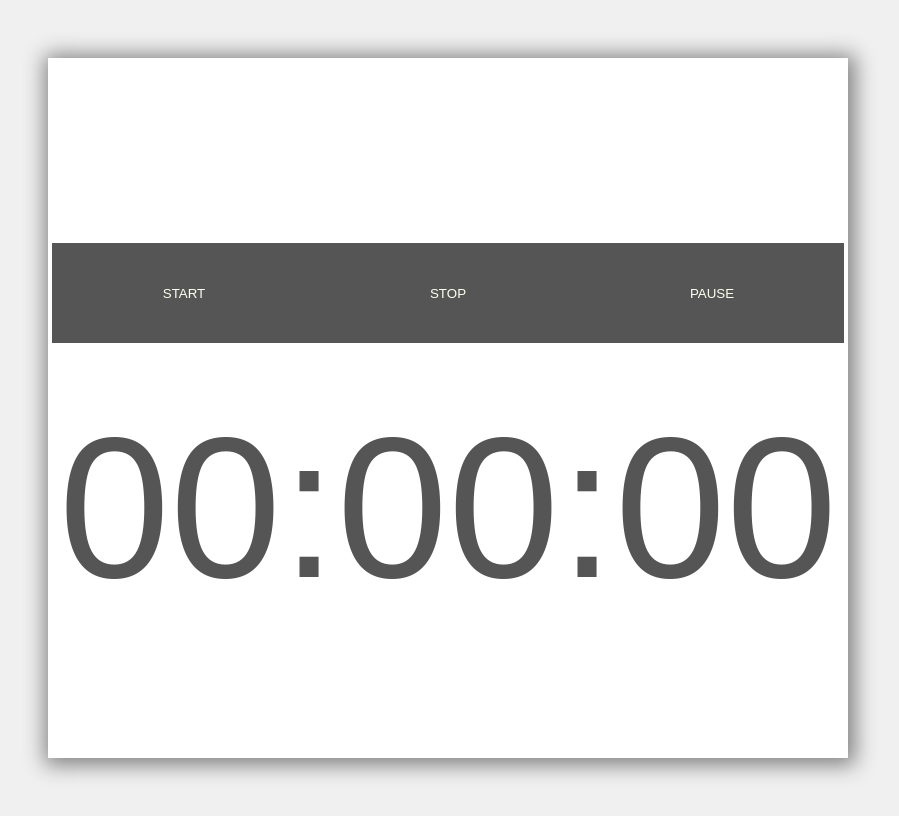
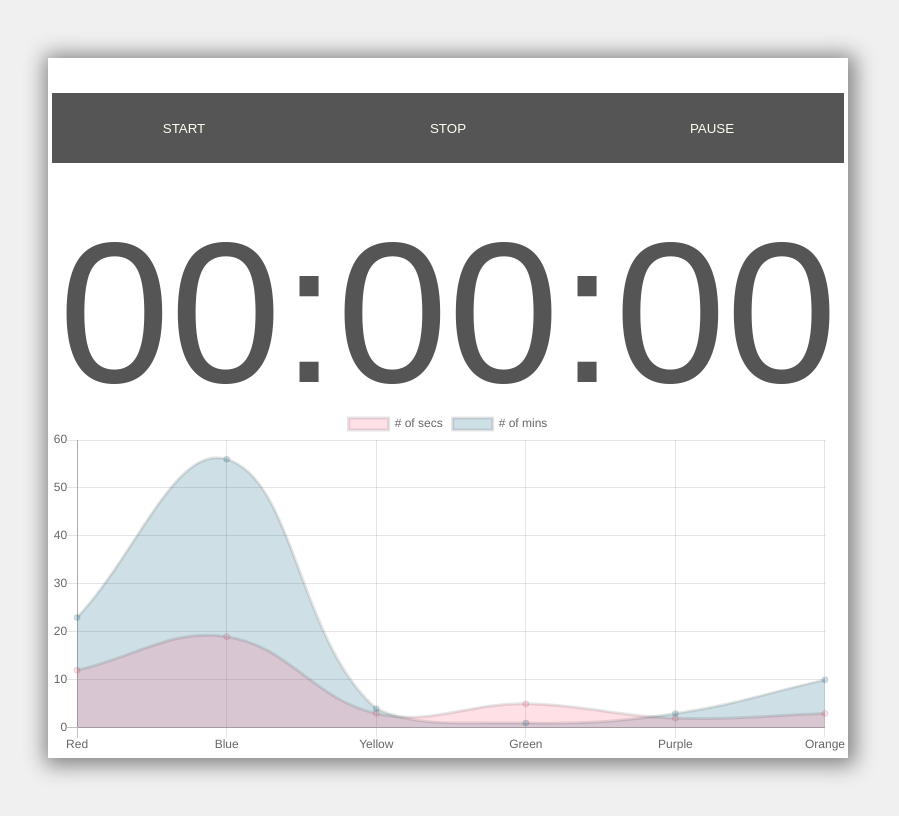
Before and after one commit to Kais3rP/vanilla-accurate-timer, a plain HTML site: page index.html in a window 1280 px wide. Shown: the whole page, without its empty margins (200-1099 px from the left). Drawn offline with nearby package versions, Linux system fonts and the light colour scheme; a web font is replaced by a local one.

Commit message:
added chart with Chart.js

```diff
--- a/index.html
+++ b/index.html
@@ -1,5 +1,6 @@
 <!DOCTYPE html>
 <html lang="en">
+
 <head>
     <meta charset="UTF-8">
     <meta name="viewport" content="width=device-width, initial-scale=1.0">
@@ -8,7 +9,10 @@
     <link href="http://fonts.cdnfonts.com/css/ds-digital" rel="stylesheet">
     <link href="./style.css" rel="stylesheet">
 </head>
+
 <body>
+    <link href="http://fonts.cdnfonts.com/css/solothurn" rel="stylesheet">
+    <link href="http://fonts.cdnfonts.com/css/ds-digital" rel="stylesheet">
     <div id="container">
         <div id="btn-wrapper">
             <div class="btn-container">
@@ -29,9 +33,14 @@
                     <h3> Reset Timer </h3>
                 </div>
             </div>
+
         </div>
         <div id="timer">00:00:00</div>
+        <div id="canvas-container">
+            <canvas id="myChart" width="0" height="0"></canvas>
         </div>
+    </div>
+    <script src="https://cdnjs.cloudflare.com/ajax/libs/Chart.js/2.9.4/Chart.min.js"></script>
     <script src="index.js"></script>
 </body>
 
--- a/index.js
+++ b/index.js
@@ -109,3 +109,35 @@ _pause.onmouseover = () => {
 _pause.onmouseout = () => {
     pause_tooltip.style.display = "none";
 };
+
+
+//Chart
+
+const ctx = document.getElementById("myChart");
+const myChart = new Chart(ctx, {
+    type: 'line',
+    data: {
+        labels: ['Red', 'Blue', 'Yellow', 'Green', 'Purple', 'Orange'],
+        datasets: [{
+            label: '# of secs',
+            data: [12, 19, 3, 5, 2, 3],
+            backgroundColor: 'rgba(255, 99, 132, 0.2)',
+
+        },
+        {
+            label: '# of mins',
+            data: [23, 56, 4, 1, 3, 10],
+            backgroundColor: 'rgba(10, 99, 132, 0.2)',
+
+        }]
+    },
+    options: {
+        scales: {
+            yAxes: [{
+                ticks: {
+                    beginAtZero: true
+                }
+            }]
+        }
+    }
+});
--- a/style.css
+++ b/style.css
@@ -13,7 +13,7 @@ body{
     height:min(90%,700px);
     display:flex;
     flex-direction:column;
-    justify-content:center;
+    justify-content:between;
     align-items:center;
     background-color:white;
     box-shadow:2px 2px 20px 5px grey;
@@ -62,7 +62,7 @@ body{
 
   #btn-wrapper{
     width:100%;
-    height:min(50%,200px);
+    height:20%;
     display:flex;
     justify-content:center;
     align-items:center;
@@ -79,7 +79,15 @@ body{
   }
 
   #timer{
+    height:30%;
     font-family: 'DS-Digital', sans-serif;
     font-size:min(20vw,200px);
+
     color:#555;
+    overflow:hidden;
   }
+
+  #canvas-container{
+    width:100%;
+    height:50%;
+  }
```
Lines whose indentation alone changed are shown as unchanged.
